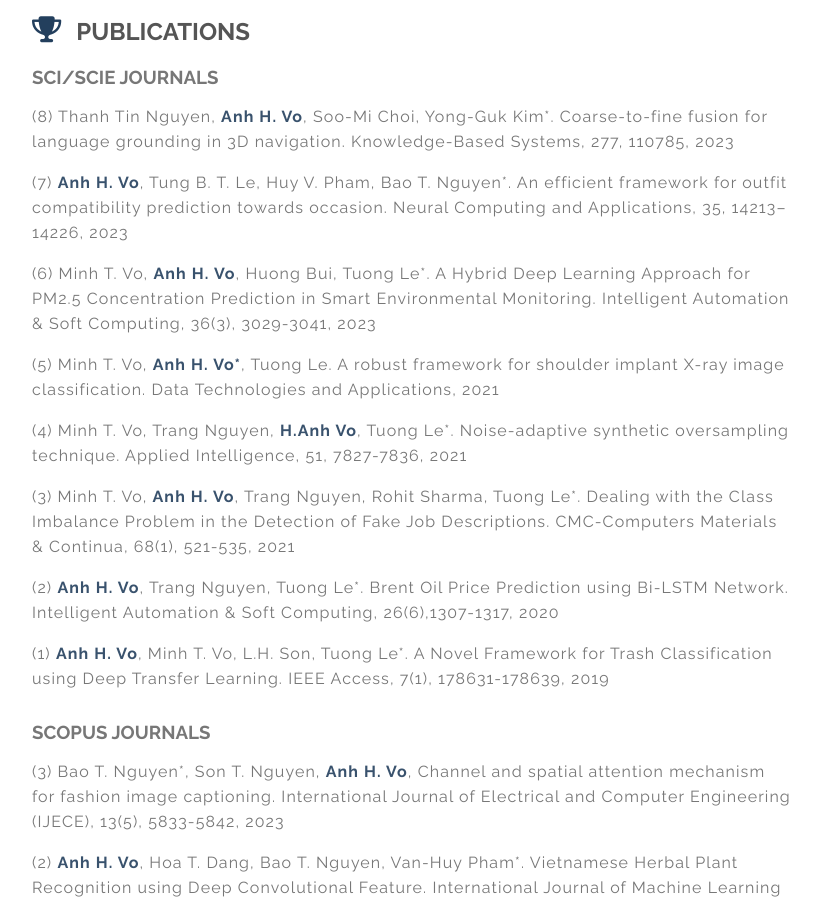
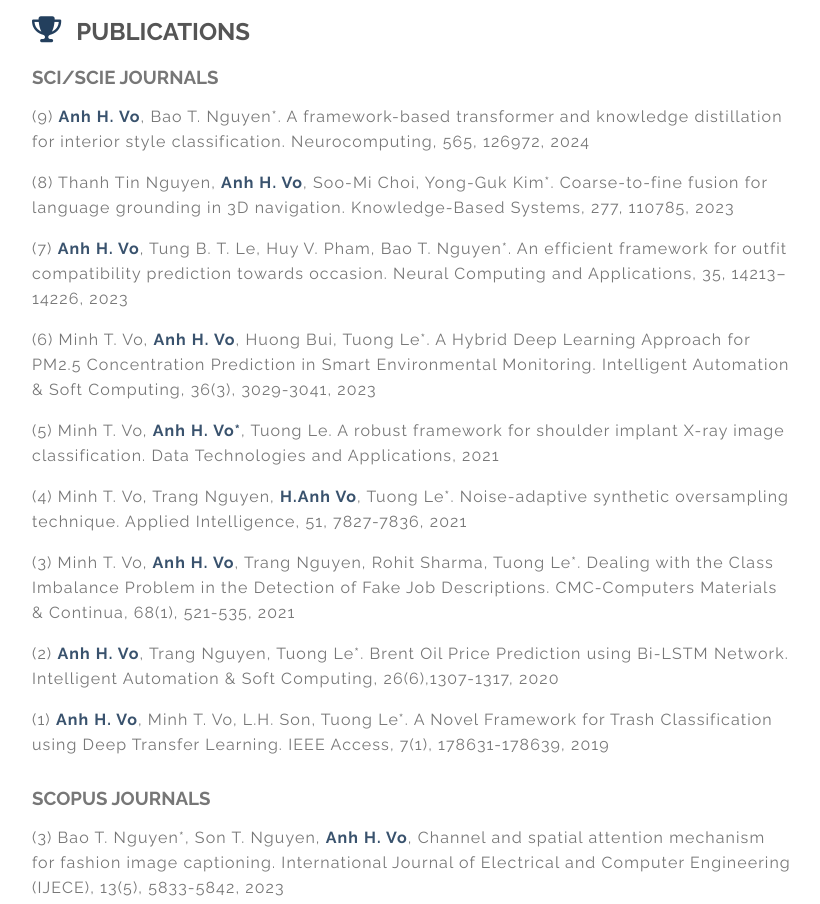
Before and after one commit to VoHoangAnh/vohoanganh.github.io, a website: page index.html in a window 1280 px wide. Shown: the part 937-1841 px from the top of the page, without its empty margins (448-1268 px from the left). Drawn offline with Linux system fonts and the light colour scheme.

Commit message:
Update index.html

```diff
--- a/index.html
+++ b/index.html
@@ -94,6 +94,9 @@
               <div class="item">
                 <h3> SCI/SCIE JOURNALS </h3>
                 <p></p>
+                <p>(9) <span><b>Anh H. Vo</b></span>, Bao T. Nguyen*.
+                A framework-based transformer and knowledge distillation for interior style classification.
+                Neurocomputing, 565, 126972, 2024 </p>
                 <p>(8)  Thanh Tin Nguyen, <span><b>Anh H. Vo</b></span>, Soo-Mi Choi, Yong-Guk Kim*.
                 Coarse-to-fine fusion for language grounding in 3D navigation.
                 Knowledge-Based Systems, 277, 110785, 2023 </p>
```
